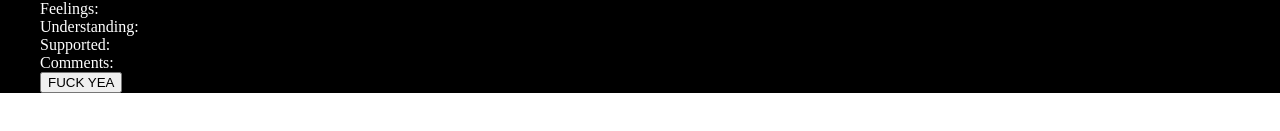
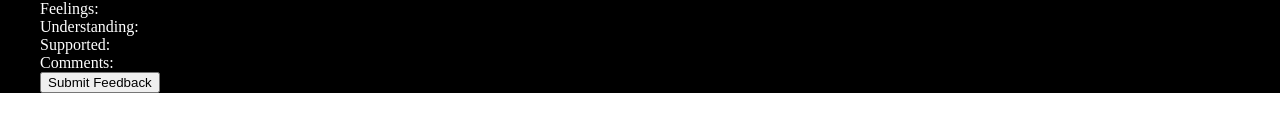
Before and after one commit to KingmanDouglass/feedback-form-weekend, a React (Create React App) app: page /#/final in a window 1280 px wide. Shown: the part 241-372 px from the top of the page. Built offline with nearby package versions, Linux system fonts and the light colour scheme.

Commit message:
got rid of wrong button name

```diff
--- a/src/components/Final/Final.js
+++ b/src/components/Final/Final.js
@@ -48,7 +48,7 @@ handleSubmit = () => {
                   <li>Understanding: {this.props.reduxState.understandingReducer}</li>
                   <li>Supported: {this.props.reduxState.supportedReducer}</li>
                   <li>Comments: {this.props.reduxState.commentsReducer}</li>
-                  <button onClick={this.handleSubmit}>FUCK YEA</button>
+                  <button onClick={this.handleSubmit}>Submit Feedback</button>
               </ul>
             </div>
         )
```
